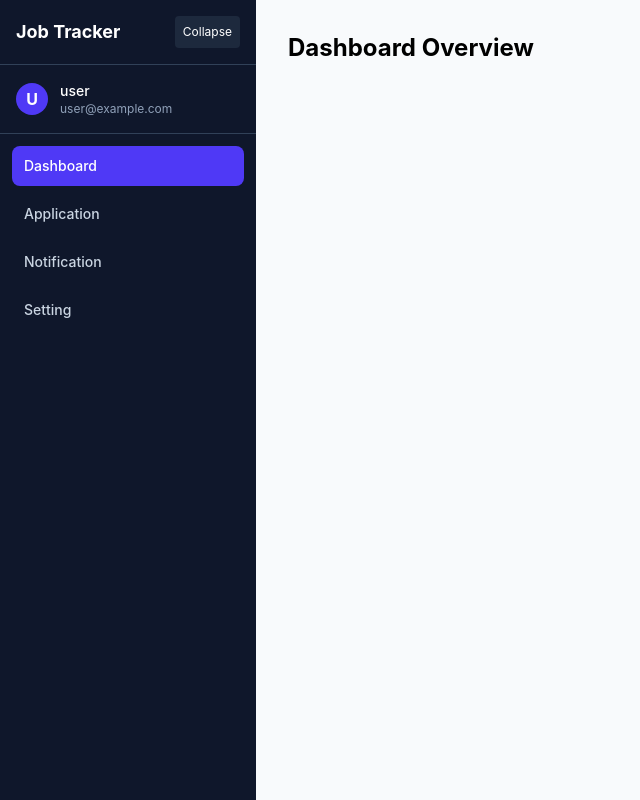
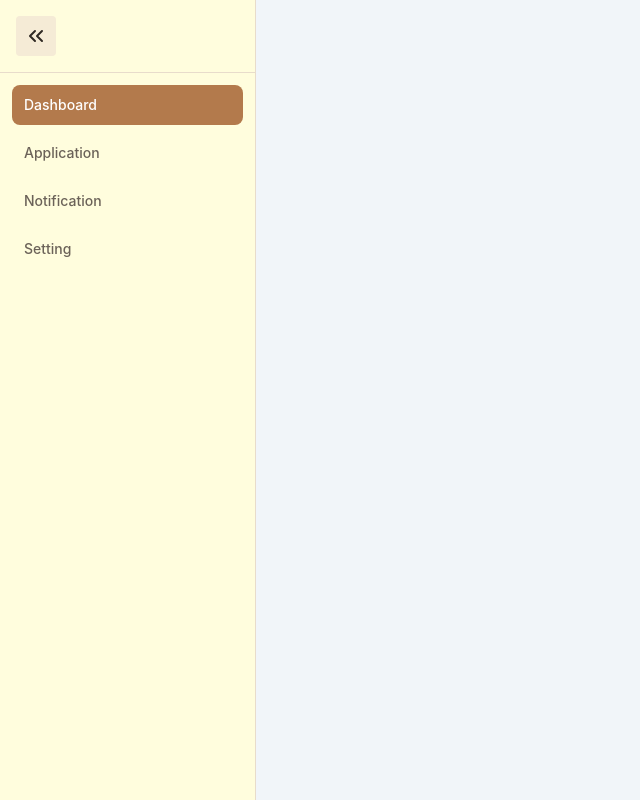
Before and after one commit to BrunoxCodes/Job_Application_Dashboard_V2, a React (Vite) app in the folder Job_Application_Dashboard/: page / in a window 1280 px wide. Shown: the whole page, without its empty margins (0-640 px from the left). Built offline with nearby package versions, Linux system fonts and the light colour scheme.

Commit message:
changed navbar colors

```diff
--- a/Job_Application_Dashboard/package.json
+++ b/Job_Application_Dashboard/package.json
@@ -11,6 +11,7 @@
   },
   "dependencies": {
     "@tailwindcss/vite": "^4.3.5",
+    "lucide-react": "^1.77.0",
     "react": "^19.3.1",
     "react-dom": "^19.3.1",
     "tailwindcss": "^4.3.5"
--- a/Job_Application_Dashboard/src/App.tsx
+++ b/Job_Application_Dashboard/src/App.tsx
@@ -18,13 +18,6 @@ function App() {
         ontoggle={handleToggle}
         onselectsection={selectsection}
       />
-
-      <main className="flex-1 overflow-y-auto p-8 bg-slate-50">
-        {activesection === 'Dashboard' && <h1 className="text-2xl font-bold">Dashboard Overview</h1>}
-        {activesection === 'Application' && <h1 className="text-2xl font-bold">Job Applications</h1>}
-        {activesection === 'Notification' && <h1 className="text-2xl font-bold">Notifications</h1>}
-        {activesection === 'Setting' && <h1 className="text-2xl font-bold">Account Settings</h1>}
-      </main>
     </div>
   );
 }
--- a/Job_Application_Dashboard/src/components/NavBar.tsx
+++ b/Job_Application_Dashboard/src/components/NavBar.tsx
@@ -1,4 +1,5 @@
 import type { navsection, navitem } from '../hooks/usesidebar';
+import { ChevronsLeft, ChevronsRight } from 'lucide-react'
 
 interface sidenavProps {
     username: string;
@@ -11,40 +12,23 @@ interface sidenavProps {
 }
 
 const NavBar = ({
-    username,
-    useremail,
     iscollapsed,
     activesection,
     navitems,
     ontoggle,
     onselectsection,
 }: sidenavProps) => {
-    const initial = username.charAt(0).toUpperCase();
-
     return (
-        <aside className={`flex flex-col bg-slate-900 text-white transition-all duration-300 ${iscollapsed ? 'w-20' : 'w-64'}`}>
-            <div className="p-4 flex items-center justify-between border-b border-slate-700">
-                {!iscollapsed && <span className="font-bold text-lg">Job Tracker</span>}
+        <aside className={`flex flex-col bg-[var(--surface)] text-[var(--text)] border-r border-[var(--border)] transition-all duration-300 ${iscollapsed ? 'w-20' : 'w-64'}`}>
+            <div className="p-4 flex items-center justify-between border-b border-[var(--border)]">
                 <button
                     type="button"
                     onClick={ontoggle}
                     aria-label="Toggle navigation"
-                    className="p-2 rounded bg-slate-800 hover:bg-slate-700 text-xs"
+                    className="p-2 rounded bg-[var(--surface-secondary)] hover:bg-[var(--border)] text-xs text-[var(--text)]"
                 >
-                    {iscollapsed ? 'Expand' : 'Collapse'}
+                    {iscollapsed ? <ChevronsRight /> : <ChevronsLeft />}
                 </button>
-            </div>
-
-            <div className="p-4 flex items-center gap-3 border-b border-slate-700" title={useremail}>
-                <span className="w-8 h-8 rounded-full bg-indigo-600 flex items-center justify-center font-bold">
-                    {initial}
-                </span>
-                {!iscollapsed && (
-                    <div className="flex flex-col overflow-hidden">
-                        <span className="text-sm font-medium truncate">{username}</span>
-                        <small className="text-xs text-slate-400 truncate">{useremail}</small>
-                    </div>
-                )}
             </div>
 
             <nav className="flex-1 p-3 flex flex-col gap-2">
@@ -58,11 +42,11 @@ const NavBar = ({
                             aria-current={isactive ? 'page' : undefined}
                             className={`flex items-center px-3 py-2.5 rounded-lg text-left text-sm font-medium transition-colors ${
                                 isactive
-                                    ? 'bg-indigo-600 text-white'
-                                    : 'text-slate-300 hover:bg-slate-800 hover:text-white'
+                                    ? 'bg-[var(--primary)] text-white'
+                                    : 'text-[var(--text-muted)] hover:bg-[var(--surface-secondary)] hover:text-[var(--text)]'
                             }`}
                         >
-                            {iscollapsed ? item.label.charAt(0) : item.label}
+                            {iscollapsed ? item.icon : item.label}
                         </button>
                     );
                 })}
--- a/Job_Application_Dashboard/src/hooks/usesidebar.ts
+++ b/Job_Application_Dashboard/src/hooks/usesidebar.tsx
@@ -1,17 +1,20 @@
 import { useState } from 'react';
+import type{ ReactNode } from 'react'
+import { LayoutDashboard, Form, BellRing, Settings } from 'lucide-react';
 
 export type navsection = 'Dashboard' | 'Application' | 'Notification' | 'Setting';
 
 export interface navitem {
     id: navsection;
     label: string;
+    icon: ReactNode
 }
 
 export const navitems: navitem[] = [
-    { id: 'Dashboard', label: 'Dashboard' },
-    { id: 'Application', label: 'Application' },
-    { id: 'Notification', label: 'Notification' },
-    { id: 'Setting', label: 'Setting' },
+    { id: 'Dashboard', label: 'Dashboard', icon: <><LayoutDashboard /></>},
+    { id: 'Application', label: 'Application', icon: <><Form /></> },
+    { id: 'Notification', label: 'Notification', icon: <><BellRing /></> },
+    { id: 'Setting', label: 'Setting', icon: <><Settings /></> },
 ];
 
 export function useSidebar(defaultSection: navsection = 'Dashboard') {
```
Also changed, not shown: 1 other file (tests, documents, lock files or other folders).
